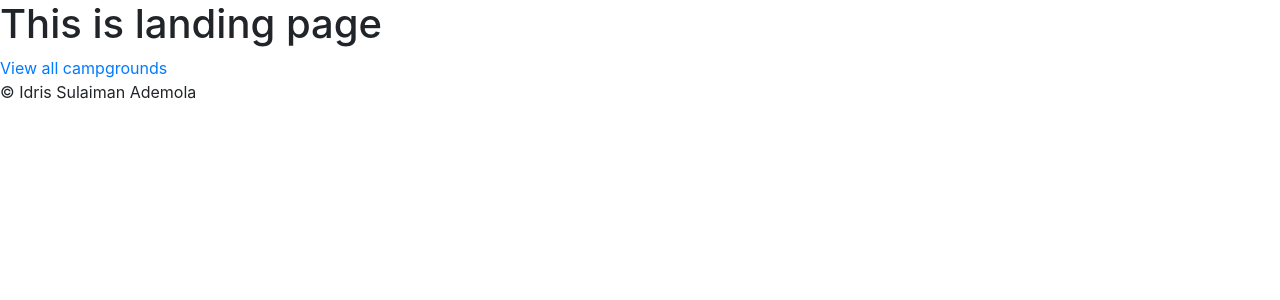
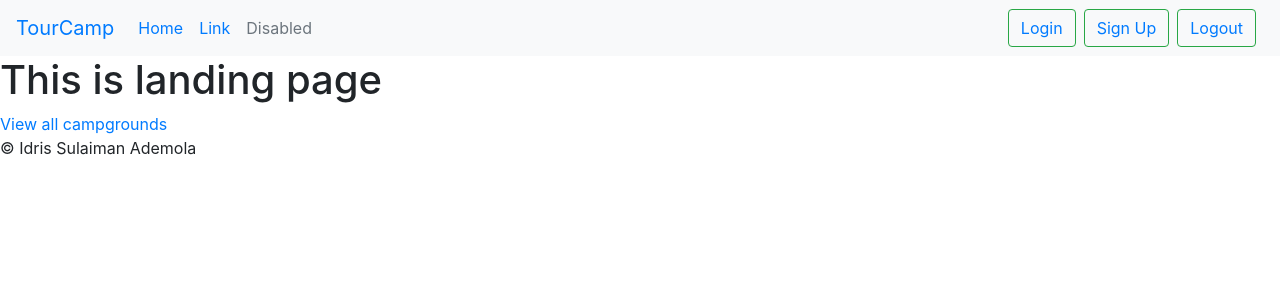
Before and after one commit to Spythonian/TourCamp, a Node server app: page / in a window 1280 px wide. Shown: the top 300 px of the page. Run offline with Node 20, Linux system fonts and the light colour scheme; some libraries are stand-ins or nearby versions.

Commit message:
Made the header global

```diff
--- a/views/partials/footer.ejs
+++ b/views/partials/footer.ejs
@@ -1,5 +1,9 @@
     <footer>
         <p>&#169; Idris Sulaiman Ademola</p>
     </footer>
+
+    <script src="/js/jquery.min.js"></script>
+    <script src="/js/popper.min.js"></script>
+    <script src="/js/bootstrap.min.js"></script>
     </body>
 </html>
--- a/views/partials/header.ejs
+++ b/views/partials/header.ejs
@@ -4,8 +4,50 @@
     <meta charset="UTF-8" />
     <meta name="viewport" content="width=device-width, initial-scale=1.0" />
     <link rel="stylesheet" href="/css/bootstrap.min.css">
-    <script src="/js/jquery.min.js"></script>
-    <script src="/js/popper.min.js"></script>
-    <script src="/js/bootstrap.min.js"></script>
     <title>Tour Camp</title>
   </head>
+  <nav class="navbar navbar-expand-lg bg-light">
+    <a class="navbar-brand" href="/">TourCamp</a>
+    <button
+      class="navbar-toggler"
+      type="button"
+      data-toggle="collapse"
+      data-target="#navbarSupportedContent"
+      aria-controls="navbarSupportedContent"
+      aria-expanded="false"
+      aria-label="Toggle navigation"
+    >
+      <span class="navbar-toggler-icon"></span>
+    </button>
+
+    <div class="collapse navbar-collapse text-center" id="navbarSupportedContent">
+      <ul class="navbar-nav mr-auto">
+        <li class="nav-item active">
+          <a class="nav-link" href="/"
+            >Home <span class="sr-only">(current)</span></a
+          >
+        </li>
+        <li class="nav-item">
+          <a class="nav-link" href="#">Link</a>
+        </li>
+
+        <li class="nav-item">
+          <a class="nav-link disabled" href="#" tabindex="-1" aria-disabled="true"
+            >Disabled</a
+          >
+        </li>
+      </ul>
+
+      <ul class="nav navbar-nav navbar-right">
+        <li class="btn btn-outline-success my-2 my-sm-0 mr-sm-2">
+          <a href="/">Login</a>
+        </li>
+        <li class="btn btn-outline-success my-2 my-sm-0 mr-sm-2">
+          <a href="/">Sign Up</a>
+        </li>
+        <li class="btn btn-outline-success my-2 my-sm-0 mr-sm-2">
+          <a href="/">Logout</a>
+        </li>
+      </ul>
+    </div>
+  </nav>
```
